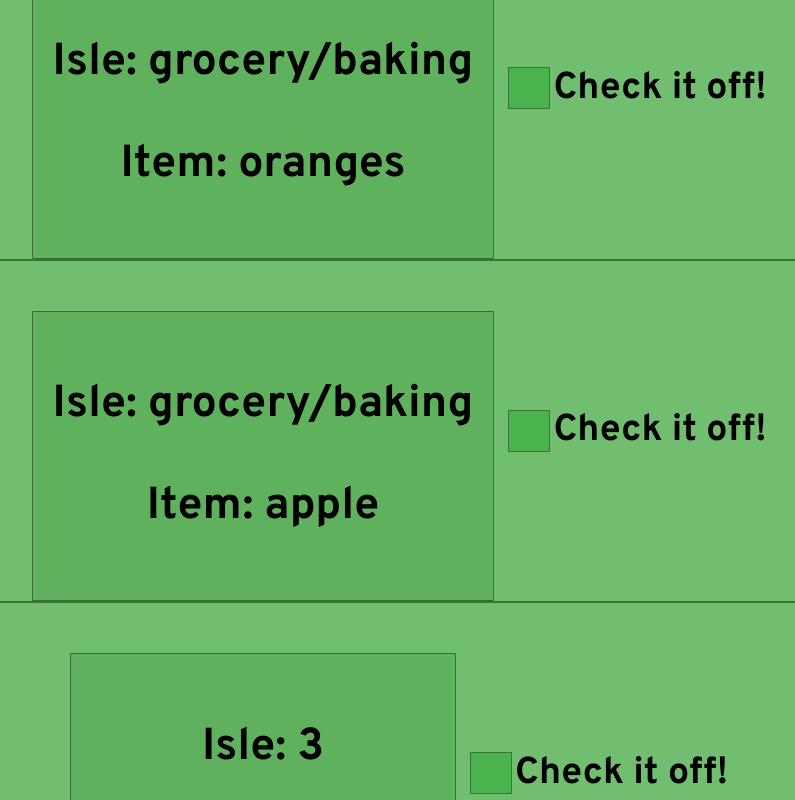
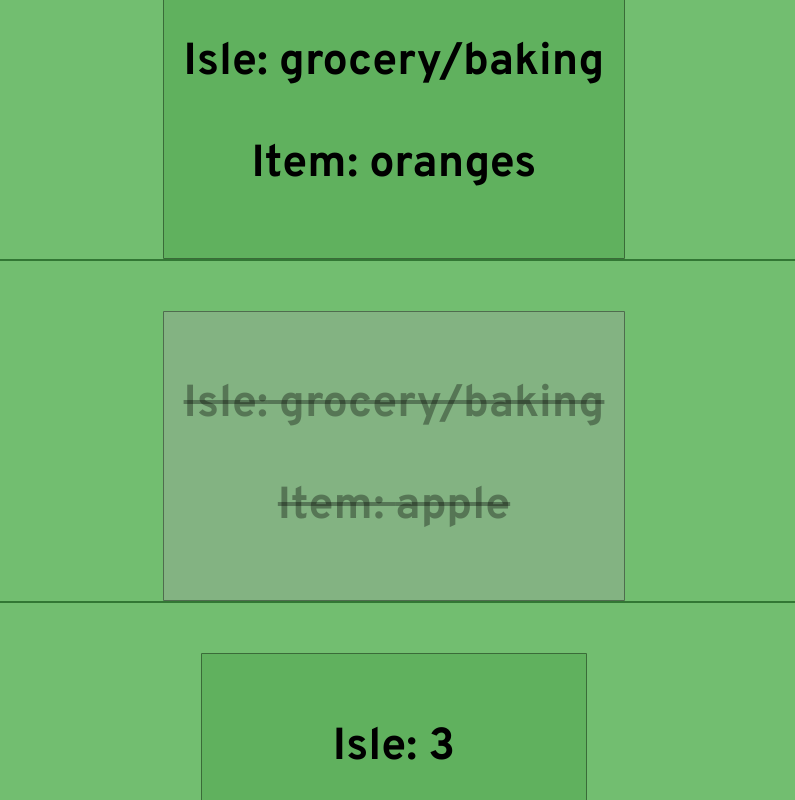
Before and after one commit to louis-fowler/zill-beta, a React (Create React App) app: page / in a window 1280 px wide. Both pictures are taken after a click on the button "Click to sort". Shown: the part 344-1144 px from the top of the page, without its empty margins (241-1036 px from the left). Built offline with nearby package versions, Linux system fonts and the light colour scheme.

Commit message:
sorted check toggle on item sorted cards

```diff
--- a/src/AddItemForm/AddItemForm.jsx
+++ b/src/AddItemForm/AddItemForm.jsx
@@ -1,6 +1,6 @@
 import React, { useState } from "react";
 
-const AddItemForm = (props) => {
+const AddItemForm = props => {
   const [data, setData] = useState({ item: "", type: "", isle: -1, id: 0 });
 
   /* Simon example
@@ -17,7 +17,7 @@ const AddItemForm = (props) => {
 
   */
 
-  const sendItemHandler = (e) => {
+  const sendItemHandler = e => {
     e.preventDefault();
     const id = Date.now();
     const randomNumber = Math.floor(Math.random() * 11) + 0;
@@ -26,17 +26,18 @@ const AddItemForm = (props) => {
       type: data.type,
       isle: randomNumber,
       id: id,
+      check: false,
     });
     setData({ item: "", type: "", isle: -1, id: 0 });
   };
 
-  const addItemHandler = (e) => {
+  const addItemHandler = e => {
     const newData = { ...data };
     newData.item = e.target.value;
     setData(newData);
   };
 
-  const addTypeHandler = (e) => {
+  const addTypeHandler = e => {
     const newData = { ...data };
     newData.type = e.target.value;
     setData(newData);
@@ -59,8 +60,7 @@ const AddItemForm = (props) => {
               name="type"
               id=""
               value={data.type}
-              onChange={addTypeHandler}
-            >
+              onChange={addTypeHandler}>
               <option value="fruit/veg">Fruit and Veg</option>
               <option value="bread">Bread</option>
               <option value="personal hygiene">Personal hygiene</option>
--- a/src/App.css
+++ b/src/App.css
@@ -100,7 +100,7 @@ hr {
   border-bottom: 2px solid rgb(50, 119, 52);
 }
 
-.sortedItemContainer input[type="checkbox"] {
+/* .sortedItemContainer input[type="checkbox"] {
   -webkit-appearance: none;
   padding: 20px;
   background-color: rgb(74, 179, 77);
@@ -112,7 +112,7 @@ hr {
   background-repeat: no-repeat;
   background-position: center;
   background-size: cover;
-}
+} */
 
 .sCardText {
   background-color: #4da34a79;
@@ -124,9 +124,16 @@ hr {
   font-weight: 700;
 }
 
-#check-sorted:checked ~ .sortedCard {
+.sCardTextCheck {
+  background-color: #96a79679;
   color: rgba(0, 0, 0, 0.342);
   text-decoration: line-through;
+  margin: 50px 10px 0 0;
+  padding: 20px;
+  border-radius: 1px;
+  border: 1px solid rgba(0, 0, 0, 0.397);
+  font-size: 1.4em;
+  font-weight: 700;
 }
 
 /* ItemSorter */
--- a/src/App.jsx
+++ b/src/App.jsx
@@ -12,11 +12,29 @@ class App extends React.Component {
     this.state = {
       sortPage: "toSort",
       list: [
-        { item: "apple", type: "fruit/veg", isle: 0, id: 123 },
-        { item: "vogels", type: "bread", isle: 10, id: 32135 },
-        { item: "oranges", type: "fruit/veg", isle: 0, id: 97472 },
-        { item: "toothpaste", type: "personal hygiene", isle: 3, id: 578926 },
-        { item: "toilet paper", type: "personal hygiene", isle: 6, id: 847 },
+        { item: "apple", type: "fruit/veg", isle: 0, id: 123, check: true },
+        { item: "vogels", type: "bread", isle: 10, id: 32135, check: false },
+        {
+          item: "oranges",
+          type: "fruit/veg",
+          isle: 0,
+          id: 97472,
+          check: false,
+        },
+        {
+          item: "toothpaste",
+          type: "personal hygiene",
+          isle: 3,
+          id: 578926,
+          check: false,
+        },
+        {
+          item: "toilet paper",
+          type: "personal hygiene",
+          isle: 6,
+          id: 847,
+          check: false,
+        },
       ],
     };
   }
@@ -33,19 +51,19 @@ class App extends React.Component {
     }
   };
 
-  getItemHandler = (childData) => {
+  getItemHandler = childData => {
     childData.item === ""
       ? alert("No item in input")
-      : this.setState((prevState) => ({
+      : this.setState(prevState => ({
           list: [childData, ...prevState.list],
         }));
   };
 
   SortHandler = () => {
-    this.setState((prevState) => {
+    this.setState(prevState => {
       const list = prevState.list.sort((a, b) => (a.isle > b.isle ? 1 : -1));
 
-      const showHelpText = prevState.list.map((a) => a.isle).includes(-1);
+      const showHelpText = prevState.list.map(a => a.isle).includes(-1);
 
       return {
         list,
@@ -55,8 +73,19 @@ class App extends React.Component {
     });
   };
 
-  deleteItemHandler = (itemId) => {
-    const list = this.state.list.filter((i) => i.id !== itemId);
+  toggleCheck = (itemCheck, index) => {
+    let newArray = [...this.state.list];
+    itemCheck === true
+      ? (newArray[index] = { ...newArray[index], check: false })
+      : (newArray[index] = { ...newArray[index], check: true });
+
+    this.setState({
+      list: newArray,
+    });
+  };
+
+  deleteItemHandler = itemId => {
+    const list = this.state.list.filter(i => i.id !== itemId);
     this.setState({ list: list });
   };
 
@@ -70,7 +99,7 @@ class App extends React.Component {
       <div className="App">
         <TopBanner />
         {this.state.sortPage === "toSort" ? (
-          <div>
+          <div onClick={this.testGet}>
             <AddItemForm
               getItemHandler={this.getItemHandler}
               list={this.state.list}
@@ -82,7 +111,11 @@ class App extends React.Component {
             />
           </div>
         ) : (
-          <SortedPage list={this.state.list} click={this.ChangePage} />
+          <SortedPage
+            list={this.state.list}
+            click={this.ChangePage}
+            toggleCheck={this.toggleCheck}
+          />
         )}
         {this.state.showHelpText && <HelpUsForm />}
       </div>
--- a/src/SortedPage/SortedPage.jsx
+++ b/src/SortedPage/SortedPage.jsx
@@ -1,14 +1,14 @@
 import React from "react";
 
-const SortedPage = (props) => {
+const SortedPage = props => {
   return (
     <div>
-      {props.list.map((list) => (
+      {props.list.map((list, index) => (
         <div className="sortedItemContainer">
-          <h3>Check it off!</h3>
-          <input type="checkbox" name="" id="check-sorted" />
           <div className="sortedCard" key={list.id}>
-            <div className={!("style" in list) ? "sCardText" : list.style}>
+            <div
+              onClick={() => props.toggleCheck(list.check, index)}
+              className={list.check === false ? "sCardText" : "sCardTextCheck"}>
               <p>
                 Isle:{" "}
                 {list.isle === -1
```
Also changed, not shown: src/ItemSorter/ItemSorter.jsx (+19 -9 lines).
